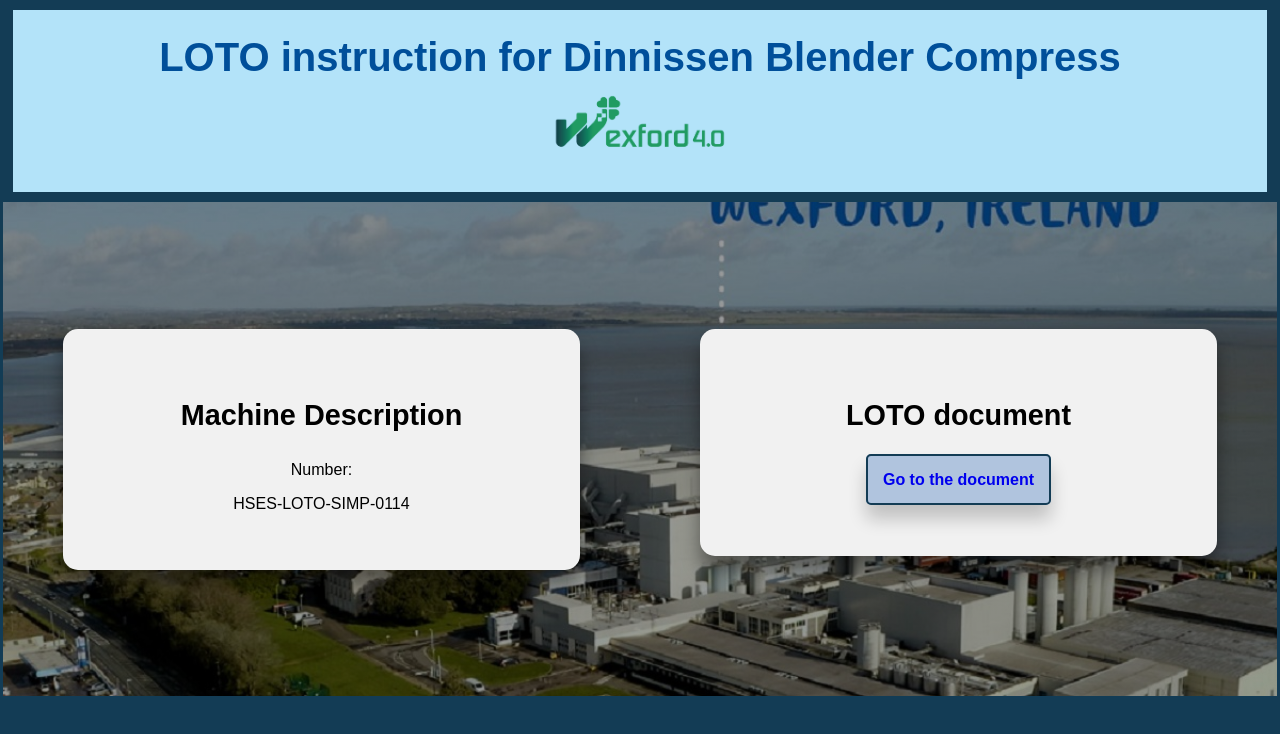
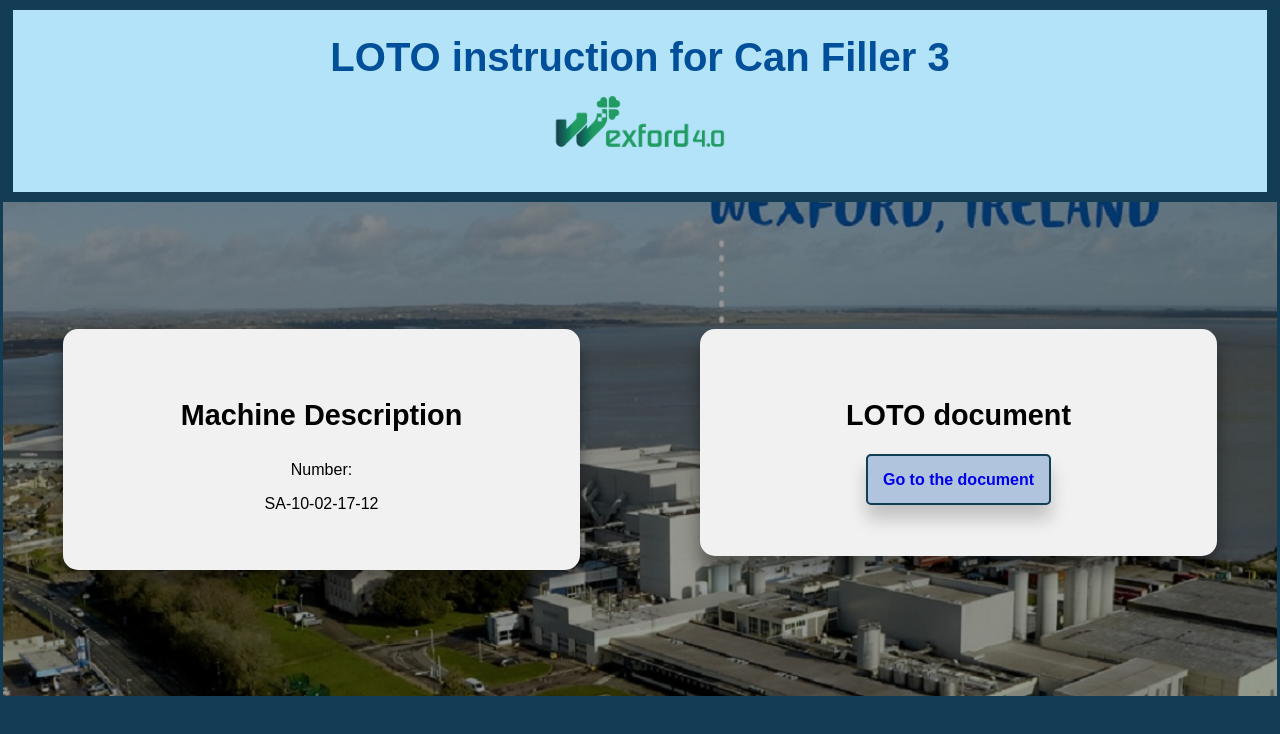
Before and after one commit to Constancetermoz/Can-Filler-3, a plain HTML site: page index.html in a window 1280 px wide. Drawn offline with Linux system fonts and the light colour scheme.

Commit message:
Update index.html

```diff
--- a/index.html
+++ b/index.html
@@ -2,13 +2,13 @@
 <html>
 <head>
 <meta name="LOTO Instruction" content="width=device-width, initial-scale=1">
-<title>LOTO INSTRUCTION - Dinnissen Blender Compress</title>
+<title>LOTO INSTRUCTION - Can Filler 3</title>
 <link rel="stylesheet" href="style.css">
 </head>
 <body>
 
 <div class="Title">
-  <h1>LOTO instruction for Dinnissen Blender Compress</h1>
+  <h1>LOTO instruction for Can Filler 3</h1>
   <img src="logo.png" alt="Wexford digital team logo" style="width:200px;">
 </div>
 
@@ -17,14 +17,14 @@
     <div class="card">
       <h3>Machine Description</h3>
       <p>Number:</p>
-      <p>HSES-LOTO-SIMP-0114</p>
+      <p>SA-10-02-17-12</p>
     </div>
   </div>
 
   <div class="column">
     <div class="card" style="padding-bottom:67px;">
       <h3 style="padding-bottom:10px;">LOTO document</h3>
-      <a href="https://live.danwex.ideagenqpulse.com/QPulse/default.aspx#ViewID=Revision_DetailView_Active&ObjectKey=5046&ObjectClassName=Bacchus.Xpo.BusinessObjects.Documents.Revision&mode=View">Go to the document</a>
+      <a href="https://live.danwex.ideagenqpulse.com/QPulse/default.aspx#ViewID=Revision_DetailView_Active&ObjectKey=4719&ObjectClassName=Bacchus.Xpo.BusinessObjects.Documents.Revision&mode=View">Go to the document</a>
     </div>
   </div>
 
```
